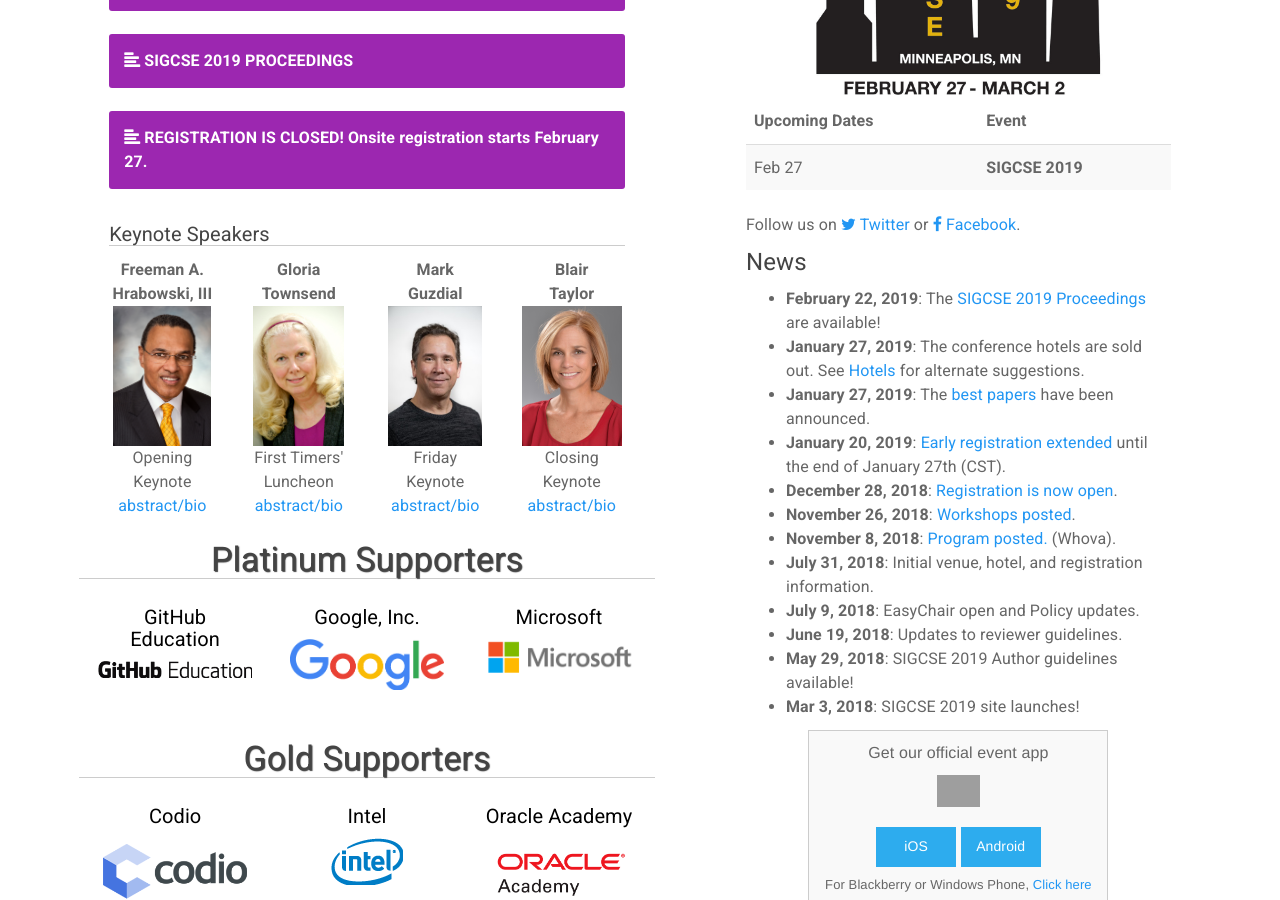
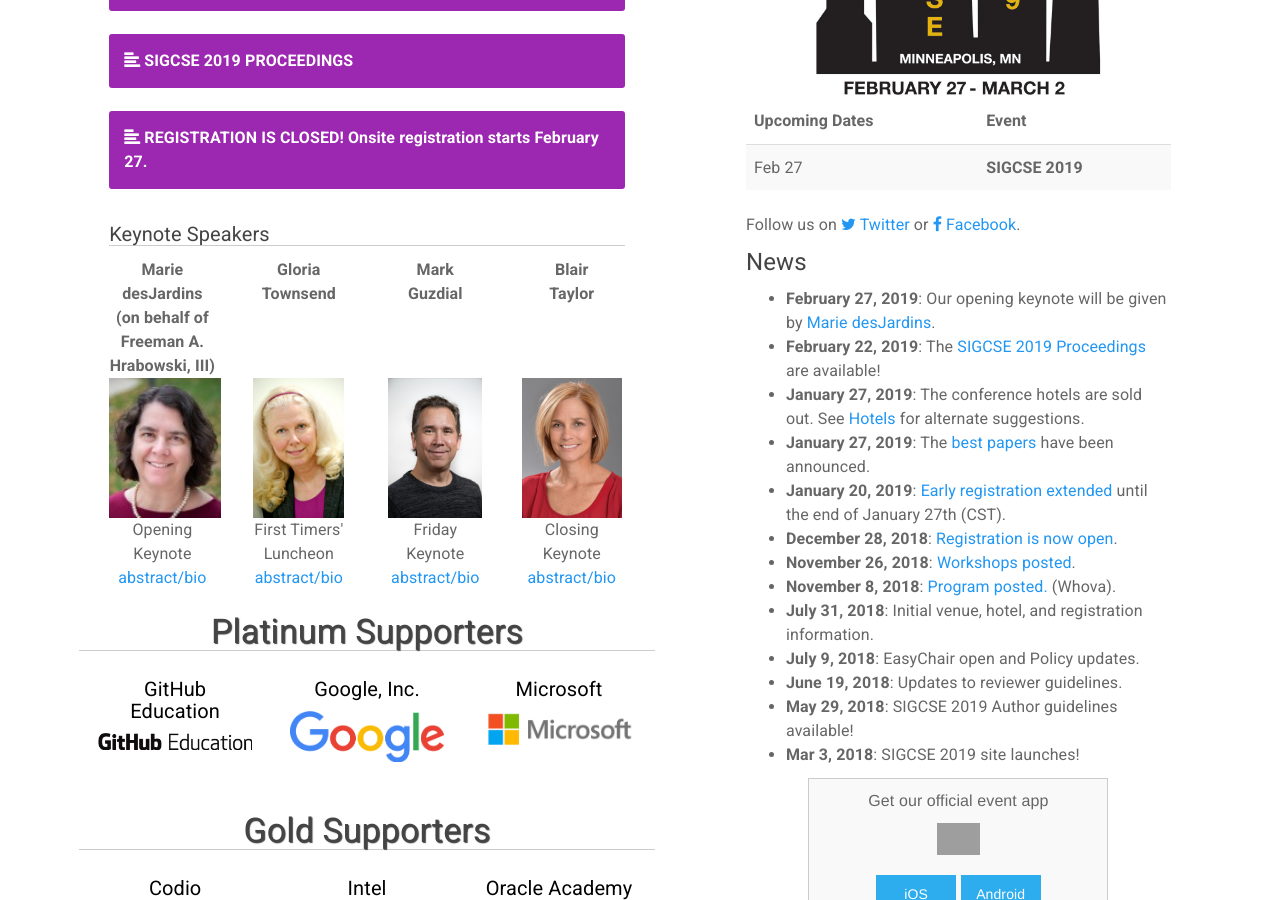
Before and after one commit to sheckman/sigcse2019, a Jekyll site: the page built from index.html, in a window 1280 px wide and 900 px high, scrolled down 348 px. Built offline with Jekyll 4.4.1, drawn with Linux system fonts in a browser that asks for light colours; grey boxes are pictures that could not be loaded.

Commit message:
Updates to keynote speaker and workshop 408.

```diff
--- a/_includes/front-news.html
+++ b/_includes/front-news.html
@@ -1,4 +1,7 @@
 <ul>
+  <li>
+    <strong>February 27, 2019</strong>: Our opening keynote will be given by <a href="info/pfah3.html">Marie desJardins</a>.
+  </li>
   <li>
     <strong>February 22, 2019</strong>: The <a href="https://dl.acm.org/citation.cfm?id=3287324">SIGCSE 2019 Proceedings</a> are available!
   </li>
--- a/index.html
+++ b/index.html
@@ -39,7 +39,7 @@ layout: default
     </div>
   </div>
   <div class="row">
-      <div class="col-sm-3 text-center"><b>Freeman A. <br>Hrabowski,&nbsp;III</b></div>
+      <div class="col-sm-3 text-center"><b>Marie desJardins<br> (on behalf of Freeman A. Hrabowski, III)</b></div>
       <div class="col-sm-3 text-center"><b>Gloria<br>Townsend</b></div>
       <div class="col-sm-3 text-center"><b>Mark<br> Guzdial</b></div>
       <div class="col-sm-3 text-center"><b>Blair <br>Taylor</b></div>
@@ -49,8 +49,8 @@ layout: default
 
     <div class="col-sm-3 text-center"> <!-- FH -->
 
-      <img  src="images/speakers/Hrabowski100crop.jpg"
-            alt="President Freeman A. Hrabowski, III"
+      <img  src="images/speakers/desJardins100.jpg"
+            alt="Marie desJardins"
             height="140px">
     </div>
     <div class="col-sm-3 text-center"> <!-- FH -->
```
Also changed, not shown: info/pfah3.md (+27 -13 lines), _data/workshops-2019-1.csv, images/speakers/desJardins.jpg (added), images/speakers/desJardins100.jpg (added).
